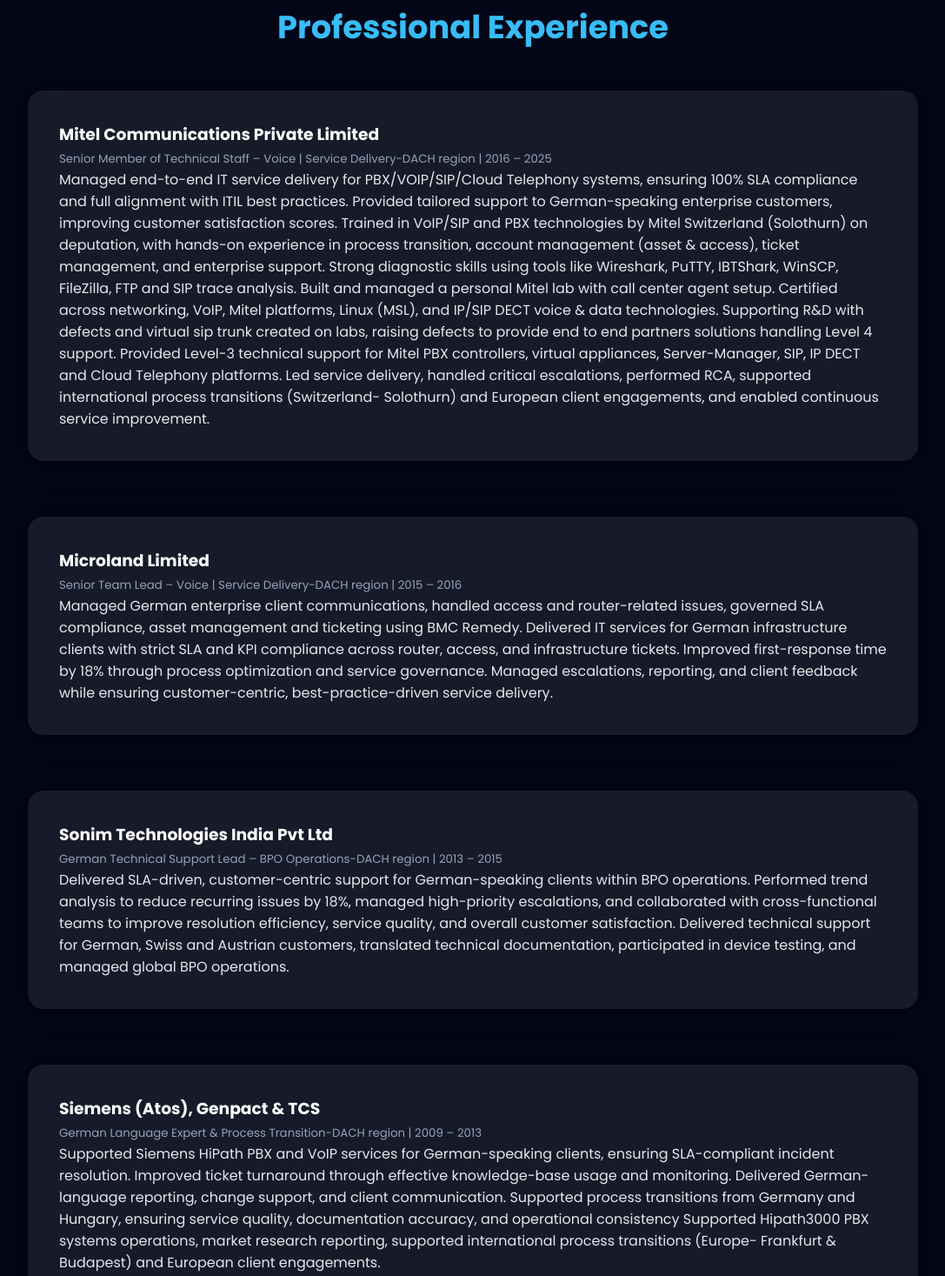
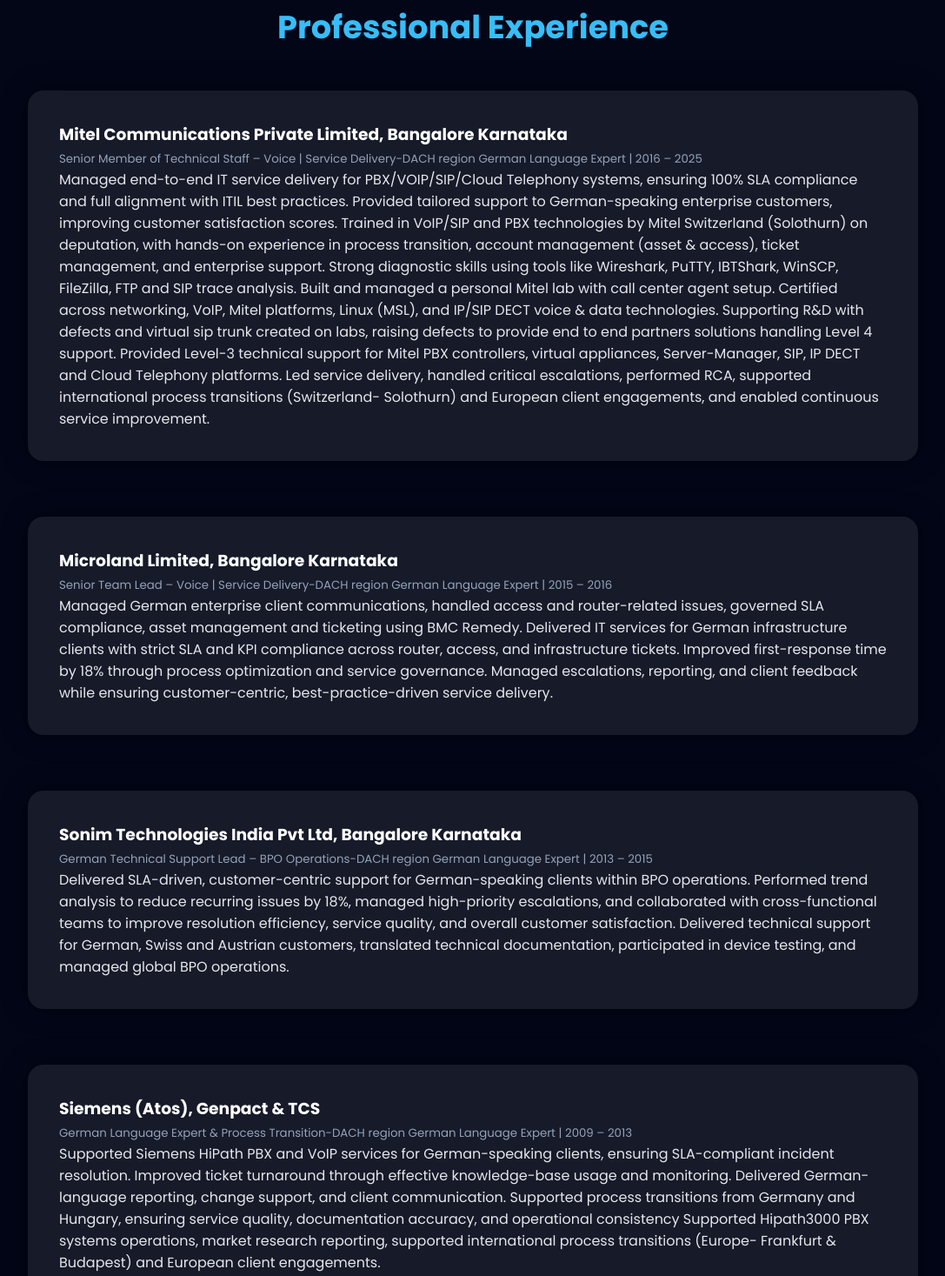
Before and after one commit to sandeepsain1989-debug/portfolio, a plain HTML site: page index.html in a window 1280 px wide. Shown: the part 1685-3152 px from the top of the page at 87% size, without its empty margins (96-1183 px from the left). Drawn offline with Linux system fonts and the light colour scheme.

Commit message:
Update index.html

```diff
--- a/index.html
+++ b/index.html
@@ -186,8 +186,8 @@
 <div class="timeline">
 
 <div class="card">
-<h3>Mitel Communications Private Limited</h3>
-<small>Senior Member of Technical Staff – Voice | Service Delivery-DACH region | 2016 – 2025</small>
+<h3>Mitel Communications Private Limited, Bangalore Karnataka</h3>
+<small>Senior Member of Technical Staff – Voice | Service Delivery-DACH region German Language Expert | 2016 – 2025</small>
 <p>
 Managed end-to-end IT service delivery for PBX/VOIP/SIP/Cloud Telephony systems, ensuring 100% SLA compliance and full
 alignment with ITIL best practices. Provided tailored support to German-speaking enterprise customers, improving customer
@@ -204,8 +204,8 @@
 </div>
 
 <div class="card">
-<h3>Microland Limited</h3>
-<small>Senior Team Lead – Voice | Service Delivery-DACH region | 2015 – 2016</small>
+<h3>Microland Limited, Bangalore Karnataka</h3>
+<small>Senior Team Lead – Voice | Service Delivery-DACH region German Language Expert | 2015 – 2016</small>
 <p>
 Managed German enterprise client communications, handled access and router-related issues,
 governed SLA compliance, asset management and ticketing using BMC Remedy. Delivered IT services for German infrastructure clients with strict SLA and KPI compliance across router, access, and infrastructure tickets. Improved first-response time by 18% through process optimization and service governance. Managed escalations, reporting, and client feedback while ensuring customer-centric, best-practice-driven service delivery.
@@ -213,8 +213,8 @@
 </div>
 
 <div class="card">
-<h3>Sonim Technologies India Pvt Ltd</h3>
-<small>German Technical Support Lead – BPO Operations-DACH region | 2013 – 2015</small>
+<h3>Sonim Technologies India Pvt Ltd, Bangalore Karnataka </h3>
+<small>German Technical Support Lead – BPO Operations-DACH region German Language Expert | 2013 – 2015</small>
 <p>
 Delivered SLA-driven, customer-centric support for German-speaking clients within BPO operations. Performed trend analysis to reduce recurring issues by 18%, managed high-priority escalations, and collaborated with cross-functional teams to improve resolution efficiency, service quality, and overall customer satisfaction. Delivered technical support for German, Swiss and Austrian customers,
 translated technical documentation, participated in device testing,
@@ -224,7 +224,7 @@
 
 <div class="card">
 <h3>Siemens (Atos), Genpact & TCS</h3>
-<small>German Language Expert & Process Transition-DACH region | 2009 – 2013</small>
+<small>German Language Expert & Process Transition-DACH region German Language Expert | 2009 – 2013</small>
 <p>
 Supported Siemens HiPath PBX and VoIP services for German-speaking clients, ensuring SLA-compliant incident resolution. Improved ticket turnaround through effective knowledge-base usage and monitoring. Delivered German-language reporting, change support, and client communication. Supported process transitions from Germany and Hungary, ensuring service quality, documentation accuracy, and operational consistency Supported Hipath3000 PBX systems operations, market research reporting,
 supported international process transitions (Europe- Frankfurt & Budapest) and European client engagements.
```
